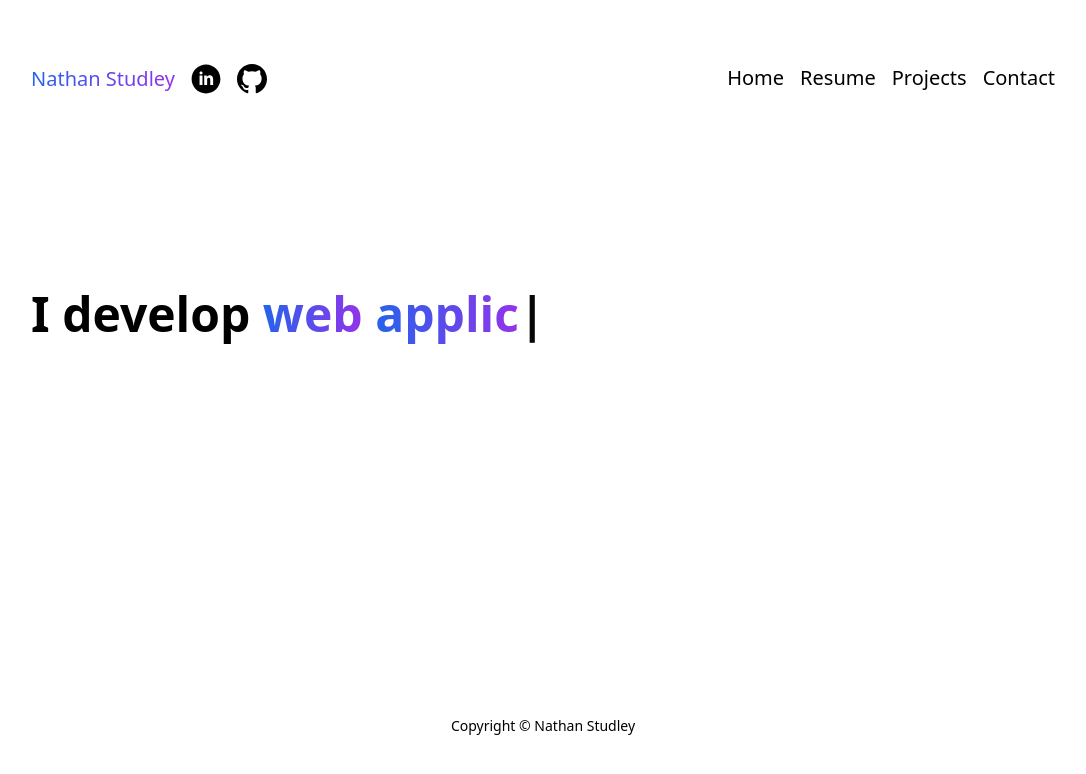
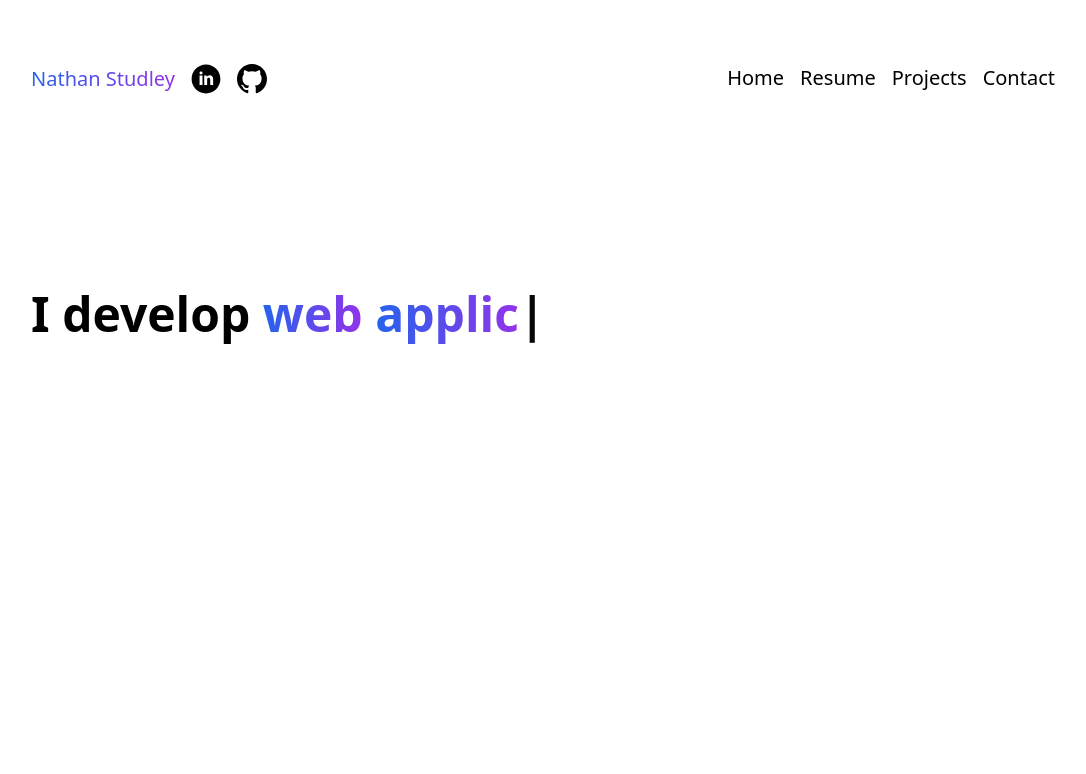
Before and after one commit to NathanStudley/nathanstudley.github.io, a React (Create React App) app: page / in a window 1280 px wide. Shown: the top 774 px of the page, without its empty margins (97-1183 px from the left). Built offline with nearby package versions, Linux system fonts and the light colour scheme.

Commit message:
Update Footer.js

```diff
--- a/src/Components/Footer.js
+++ b/src/Components/Footer.js
@@ -2,7 +2,7 @@ function Footer() {
     return (
         <footer className="py-4">
             <p className="text-center text-sm">
-               Copyright © Nathan Studley
+
             </p>
         </footer>
     );
```
